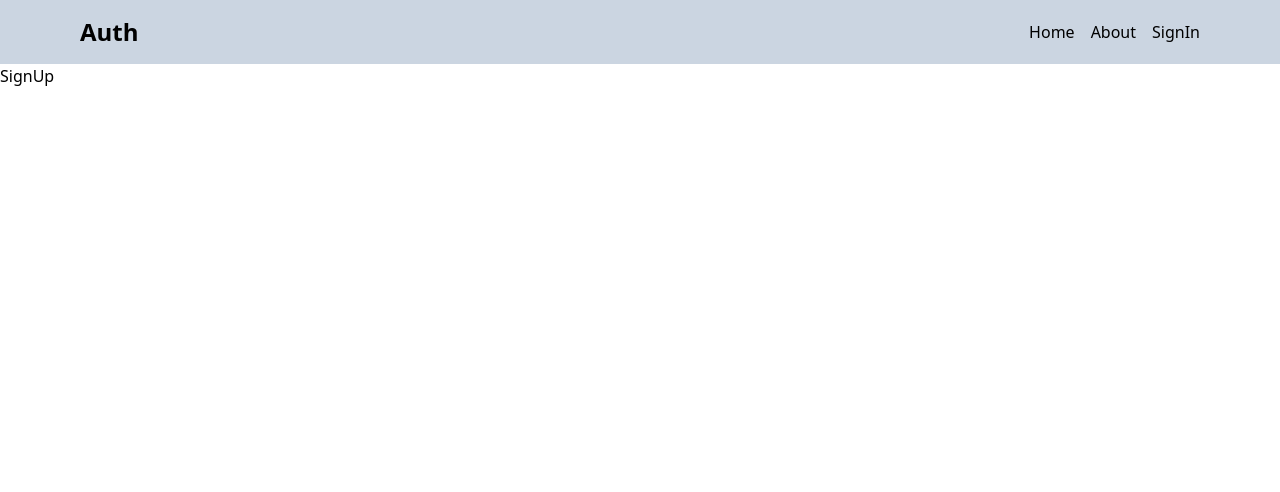
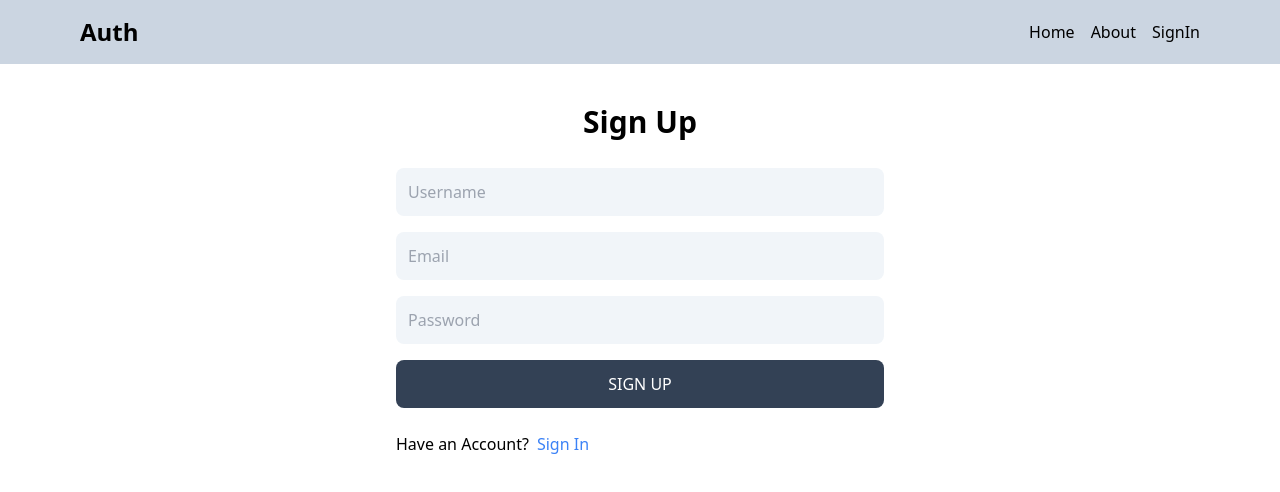
Before and after one commit to siddharth20190428/auth-app, a React (Vite) app in the folder client/: page /signUp in a window 1280 px wide. Shown: the top 492 px of the page. Built offline with nearby package versions, Linux system fonts and the light colour scheme.

Commit message:
completed Signup uI

```diff
--- a/client/src/pages/SignUp.jsx
+++ b/client/src/pages/SignUp.jsx
@@ -1,7 +1,42 @@
+import { Link } from "react-router-dom";
 import React from "react";
 
 const SignUp = () => {
-  return <div>SignUp</div>;
+  return (
+    <div className="p-3 max-w-lg mx-auto">
+      <h1 className="text-3xl font-semibold my-7 text-center">Sign Up</h1>
+      <form className="flex flex-col gap-4">
+        <input
+          className="bg-slate-100 p-3 rounded-lg"
+          type="text"
+          placeholder="Username"
+          id="username"
+        />
+        <input
+          className="bg-slate-100 p-3 rounded-lg"
+          type="email"
+          placeholder="Email"
+          id="email"
+        />
+        <input
+          className="bg-slate-100 p-3 rounded-lg"
+          type="password"
+          placeholder="Password"
+          id="password"
+        />
+
+        <button className="bg-slate-700 text-white p-3 rounded-lg uppercase hover:opacity-95 disabled:opacity-80">
+          Sign Up
+        </button>
+      </form>
+      <div className="flex gap-2 mt-6">
+        <p>Have an Account?</p>
+        <Link to="/signIn">
+          <span className="text-blue-500">Sign In</span>
+        </Link>
+      </div>
+    </div>
+  );
 };
 
 export default SignUp;
```
